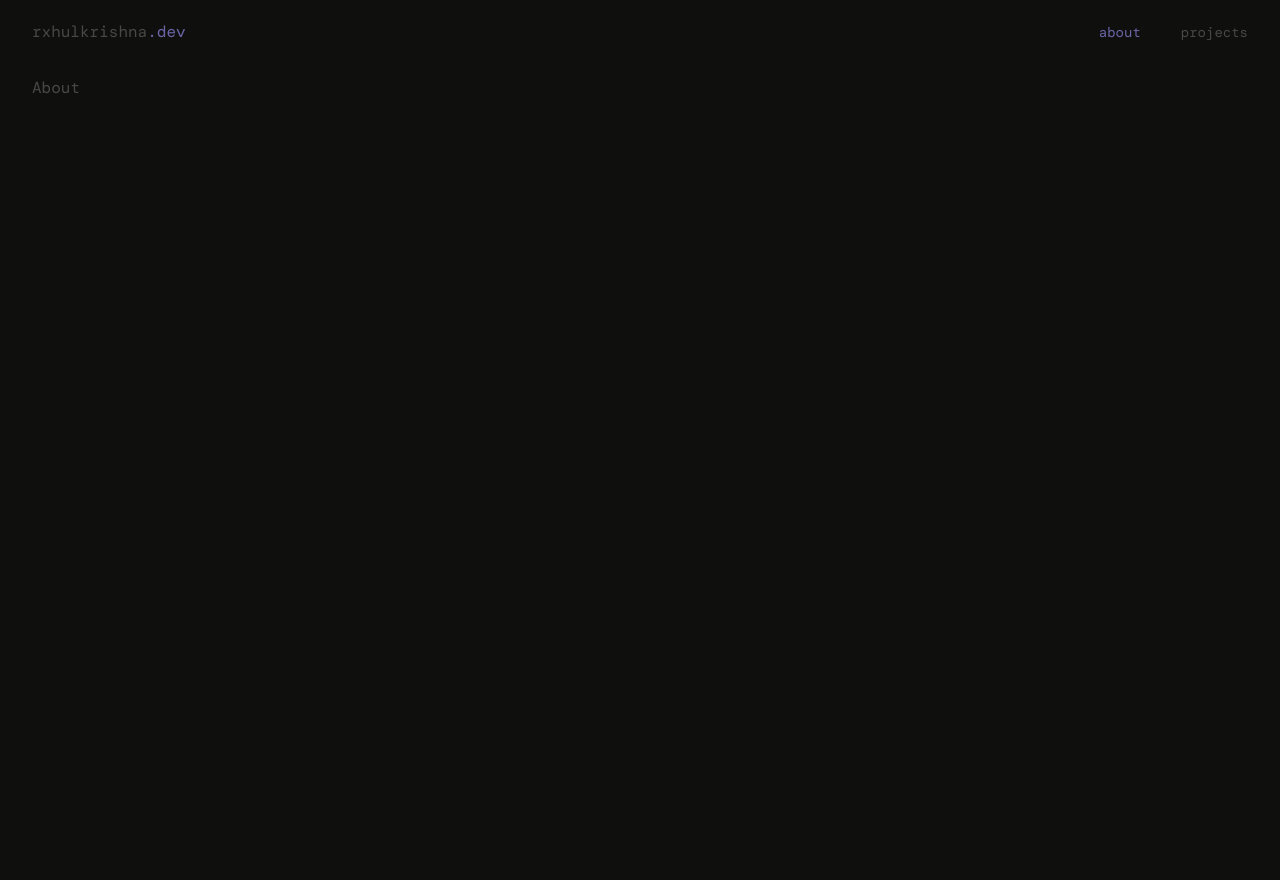
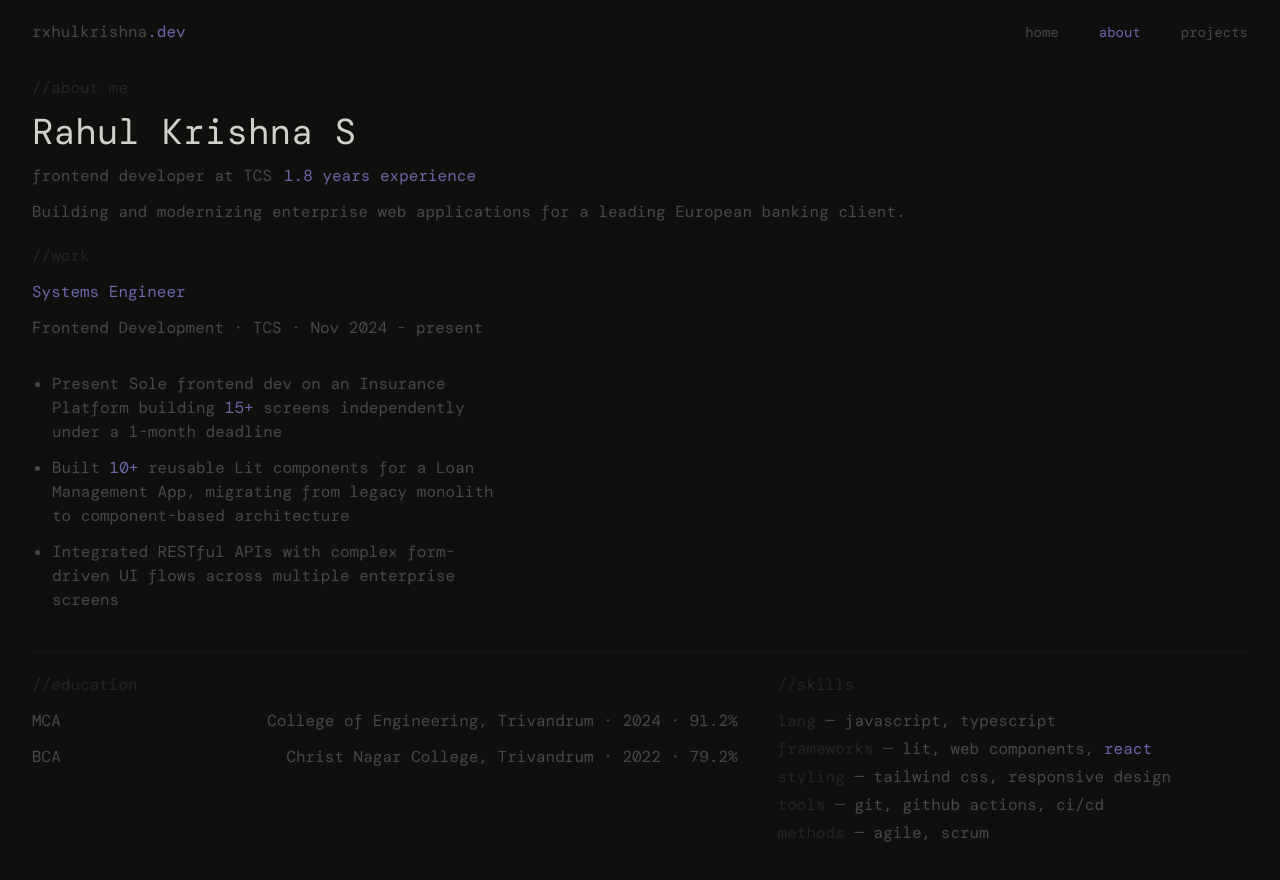
Before and after one commit to rxhulkrishna/Portfolio, a React app: page /about in a window 1280 px wide. Shown: the top 880 px of the page. Before the commit the page ends 800 px from the top, so only its background shows below. Built offline with nearby package versions, Linux system fonts and the light colour scheme; the HTML template or start-up script is replaced by a standard one; a web font is replaced by a local one.

Commit message:
fix: added about and projects page

```diff
--- a/src/App.jsx
+++ b/src/App.jsx
@@ -10,7 +10,7 @@ function App() {
       <div className="fixed inset-0 -z-10 h-full w-full"></div>
       <div className="max-w-7xl mx-auto px-8 py-5">
         <Navbar />
-        <main className="mt-8 flex-1">
+        <main className="mt-8 flex-1 w-full">
           <Routes>
             <Route path="/" element={<Home />} />
             <Route path="/projects" element={<Projects />} />
--- a/src/components/Navbar.jsx
+++ b/src/components/Navbar.jsx
@@ -23,14 +23,26 @@ function Navbar() {
       </button>
       <div className="hidden md:flex gap-10 items-center text-sm">
         <NavLink
+          to="/"
+          className={({ isActive }) =>
+            `${isActiveStyles(isActive)} hover:text-purple-accent`
+          }
+        >
+          home
+        </NavLink>
+        <NavLink
           to="/about"
-          className={({ isActive }) => `${isActiveStyles(isActive)}`}
+          className={({ isActive }) =>
+            `${isActiveStyles(isActive)} hover:text-purple-accent`
+          }
         >
           about
         </NavLink>
         <NavLink
           to="/projects"
-          className={({ isActive }) => `${isActiveStyles(isActive)}`}
+          className={({ isActive }) =>
+            `${isActiveStyles(isActive)} hover:text-purple-accent`
+          }
         >
           projects
         </NavLink>
--- a/src/components/PopupMenu.jsx
+++ b/src/components/PopupMenu.jsx
@@ -7,7 +7,10 @@ function PopupMenu({ handleMenu }) {
   return (
     <div className="absolute z-10 right-0 top-0 w-full p-5 flex flex-col justify-center h-screen gap-10 bg-bg md:hidden">
       <span className="text-comment">//navigate</span>
-      <X className="absolute top-2 right-2 outline-none" onClick={handleMenu} />
+      <X
+        className="absolute top-2 right-2 outline-none hover:text-purple-accent hover:cursor-pointer"
+        onClick={handleMenu}
+      />
       <NavLink
         to="/"
         onClick={handleMenu}
--- a/src/data/home.json
+++ b/src/data/home.json
@@ -1,50 +1,4 @@
 {
-  "heroData": {
-    "name": "Rahul Krishna S",
-    "description": "Building scalable and modern web applications with JavaScript, TypeScript, Lit and React.",
-    "location": "Bangalore, India",
-    "buttons": [
-      {
-        "label": "View my work",
-        "link": "/projects"
-      },
-      {
-        "label": "Download Resume",
-        "link": "/resume.pdf"
-      }
-    ]
-  },
-
-  "experienceData": {
-    "years": 2,
-    "title": "Frontend Development"
-  },
-
-  "statusData": {
-    "isActive": true,
-    "title": "Open to work",
-    "description": "Full-time roles · Remote / On-site"
-  },
-
-  "learningData": [
-    {
-      "title": "React Development",
-      "description": "Building modern applications"
-    },
-    {
-      "title": "Frontend Architecture",
-      "description": "Scalable project structure"
-    },
-    {
-      "title": "Animations",
-      "description": "Framer Motion & interactions"
-    },
-    {
-      "title": "Side Projects",
-      "description": "Portfolio & Atmos"
-    }
-  ],
-
   "skillsData": [
     "Component Architecture",
     "Responsive Design",
@@ -53,29 +7,31 @@
   ],
 
   "techStackData": [
-    "Javascript",
-    "Typescript",
-    "Lit",
-    "Tailwind CSS",
-    "React",
-    "HTML",
-    "CSS",
-    "CI / CD",
-    "Github Actions"
+    "lang — javascript, typescript",
+    "frameworks — lit, web components, react",
+    "styling — tailwind css, responsive design",
+    "tools — git, github actions, ci/cd",
+    "methods — agile, scrum"
   ],
 
   "projectsData": [
     {
       "name": "Portfolio",
-      "techs": "React, Tailwind"
+      "techs": "react, tailwind css",
+      "description": "personal portfolio website built with react and tailwind css",
+      "url": "https://github.com/rxhulkrishna/portfolio"
     },
     {
       "name": "Atmos",
-      "techs": "React, OpenWeather API"
+      "techs": "react, openweather api",
+      "description": "responsive weather app with real-time forecasts and location-based search",
+      "url": "https://github.com/rxhulkrishna/atmos"
     },
     {
       "name": "Task Flow",
-      "techs": "React, Local Storage"
+      "techs": "react, local storage",
+      "description": "task management app with local storage persistence",
+      "url": "https://github.com/rxhulkrishna/taskflow"
     }
   ],
 
--- a/src/pages/About.jsx
+++ b/src/pages/About.jsx
@@ -1,7 +1,84 @@
 function About() {
   return (
-    <div>About</div>
-  )
+    <div className="flex flex-col gap-5 md:gap-5 my-5 md:mt-8 w-full lg:overflow-hidden">
+      <div className="flex flex-col gap-3">
+        <span className="text-comment">//about me</span>
+
+        <header className="text-hero text-4xl">Rahul Krishna S</header>
+        <span className="flex flex-col gap-3 ">
+          <div className="flex flex-wrap gap-3">
+            <span>frontend developer at TCS</span>
+            <span className="text-purple-accent">1.8 years experience</span>
+          </div>
+          <span>
+            Building and modernizing enterprise web applications for a leading
+            European banking client.
+          </span>
+        </span>
+      </div>
+      <div className="flex flex-col gap-3">
+        <span className="text-comment">//work</span>
+        <div className="flex flex-col gap-3">
+          <span className="text-purple-accent">Systems Engineer</span>
+          Frontend Development · TCS · Nov 2024 - present
+        </div>
+        <ul className="flex flex-wrap gap-3 md:w-125 list-disc p-5">
+          <li>
+            Present Sole frontend dev on an Insurance Platform building{" "}
+            <span className="text-purple-accent">15+ </span>screens
+            independently under a 1-month deadline
+          </li>
+          <li>
+            Built <span className="text-purple-accent">10+ </span>reusable Lit
+            components for a Loan Management App, migrating from legacy monolith
+            to component-based architecture
+          </li>
+          <li>
+            Integrated RESTful APIs with complex form-driven UI flows across
+            multiple enterprise screens
+          </li>
+        </ul>
+      </div>
+      <div className="w-full h-px bg-divider"></div>
+      <div className="flex flex-col gap-3 md:grid md:grid-cols-[1.5fr_1fr] md:gap-10 md:items-start md:justify-start">
+        <div className="flex flex-col gap-3">
+          <span className="text-comment">//education</span>
+          <div className="flex flex-wrap justify-between">
+            <span>MCA</span>
+            <span>College of Engineering, Trivandrum · 2024 · 91.2%</span>
+          </div>
+          <div className="flex flex-wrap justify-between">
+            <span>BCA </span>{" "}
+            <span>Christ Nagar College, Trivandrum · 2022 · 79.2%</span>
+          </div>
+        </div>
+        <div className="flex flex-col gap-3">
+          <span className="text-comment">//skills</span>
+          <div className="flex flex-col gap-1">
+            <span>
+              <span className="text-comment">lang</span> — javascript,
+              typescript
+            </span>
+            <span>
+              <span className="text-comment">frameworks</span> — lit, web
+              components, <span className="text-purple-accent">react</span>
+            </span>
+            <span>
+              <span className="text-comment">styling</span> — tailwind css,
+              responsive design
+            </span>
+            <span>
+              <span className="text-comment">tools</span> — git, github actions,
+              ci/cd
+            </span>
+            <span>
+              <span className="text-comment">methods</span> — agile, scrum
+            </span>
+          </div>
+        </div>
+      </div>
+    </div>
+  );
 }
 
-export default About
+export default About;
--- a/src/pages/Home.jsx
+++ b/src/pages/Home.jsx
@@ -5,7 +5,7 @@ function Home() {
     return String(num).padStart(2, "0");
   }
   return (
-    <div className="flex flex-col gap-10 my-5 md:mt-10 w-full">
+    <div className="flex flex-col gap-5 md:gap-8 my-5 md:mt-8 w-full">
       <div className="flex flex-col gap-3">
         <span className="text-comment">~/portfolio $</span>
         <header className="text-hero text-4xl">Rahul Krishna S</header>
@@ -16,7 +16,7 @@ function Home() {
               · js / ts / react / lit ·
             </span>
           </div>
-          <span>bengaluru</span>
+          <span>bangalore</span>
         </span>
       </div>
       <div className="flex flex-col gap-3">
--- a/src/pages/Projects.jsx
+++ b/src/pages/Projects.jsx
@@ -1,5 +1,35 @@
+import { ExternalLink } from "lucide-react";
+import { projectsData } from "../data/home.json";
+
 function Projects() {
-  return <div>Projects</div>;
+  function numberFormat(num) {
+    return String(num).padStart(2, "0");
+  }
+  return (
+    <div className="flex flex-col gap-5 md:gap-8 my-5 md:mt-8 w-full">
+      <div className="flex flex-col gap-5">
+        <span className="text-comment">//projects</span>
+        {projectsData.map((data, idx) => (
+          <div className="flex flex-col gap-2 justify-between w-full">
+            <div className="flex justify-between items-center">
+              <span>
+                {numberFormat(idx + 1)}
+                <span className="text-purple-accent hover:cursor-pointer hover:text-purple-hover">
+                  {" " + data.name}
+                </span>
+              </span>
+              <a href={data.url}>
+                <ExternalLink size="16" className="hover:text-purple-accent" />
+              </a>
+            </div>
+            <span>{data.description}</span>
+            <span className="lowercase">{data.techs}</span>
+          </div>
+        ))}
+      </div>
+      <div className="w-full h-px bg-divider"></div>
+    </div>
+  );
 }
 
 export default Projects;
```
